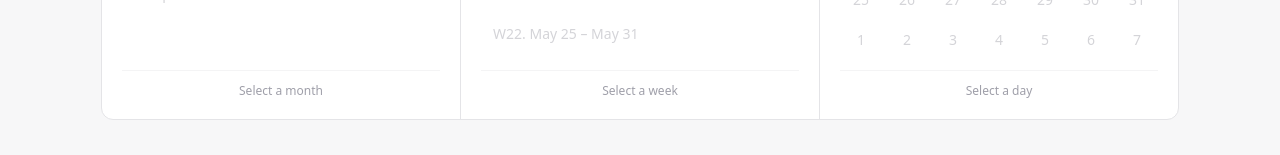
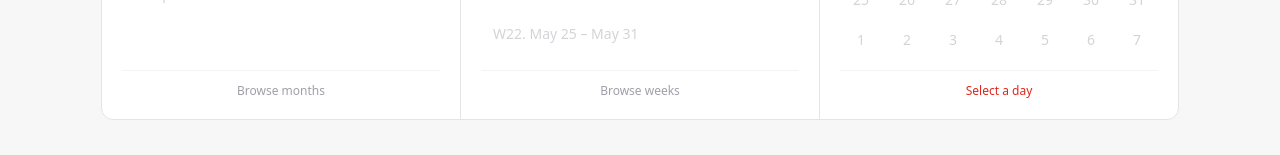
Before and after one commit to nermin99/skanetrafiken-delays, a React (Vite) app: page / in a window 1280 px wide. Shown: the part 645-800 px from the top of the page. Built offline with nearby package versions, Linux system fonts and the light colour scheme.

Commit message:
Make UI more clear to the user which picker drives the updates

```diff
--- a/src/components/DateNavigator.tsx
+++ b/src/components/DateNavigator.tsx
@@ -39,6 +39,7 @@ function ArrowButton({
 function Panel({
   title,
   caption,
+  captionActive = false,
   onPrev,
   onNext,
   nextDisabled = false,
@@ -46,6 +47,8 @@ function Panel({
 }: {
   title: string
   caption: string
+  /** When true the picker is the one that drives the Delays table — its caption is emphasised. */
+  captionActive?: boolean
   onPrev: () => void
   onNext: () => void
   nextDisabled?: boolean
@@ -59,7 +62,12 @@ function Panel({
         <ArrowButton dir="next" onClick={onNext} disabled={nextDisabled} />
       </div>
       <div className="flex-1">{children}</div>
-      <div className="border-t border-zinc-100 pt-3 text-center text-xs text-zinc-400 dark:border-zinc-800 dark:text-zinc-500">
+      <div
+        className={[
+          'border-t border-zinc-100 pt-3 text-center text-xs dark:border-zinc-800',
+          captionActive ? 'font-medium text-brand' : 'text-zinc-400 dark:text-zinc-500',
+        ].join(' ')}
+      >
         {caption}
       </div>
     </div>
@@ -123,7 +131,8 @@ export function DateNavigator({
     <div className="flex flex-col divide-y divide-zinc-200 rounded-xl border border-zinc-200 bg-white sm:flex-row sm:divide-x sm:divide-y-0 dark:divide-zinc-700 dark:border-zinc-700 dark:bg-zinc-900">
       <Panel
         title={String(monthYear)}
-        caption="Select a month"
+        caption={granularity === 'months' ? 'Select a month' : 'Browse months'}
+        captionActive={granularity === 'months'}
         onPrev={() => setMonthYear((y) => y - 1)}
         onNext={() => setMonthYear((y) => y + 1)}
         nextDisabled={isYearInFuture(monthYear + 1)}
@@ -134,7 +143,8 @@ export function DateNavigator({
       {granularity !== 'months' && (
         <Panel
           title={monthName(weekMonth.year, weekMonth.month)}
-          caption="Select a week"
+          caption={granularity === 'weeks' ? 'Select a week' : 'Browse weeks'}
+          captionActive={granularity === 'weeks'}
           onPrev={() => setWeekMonth((m) => shiftMonth(m, -1))}
           onNext={() => setWeekMonth((m) => shiftMonth(m, 1))}
           nextDisabled={monthIsFuture(shiftMonth(weekMonth, 1))}
@@ -147,6 +157,7 @@ export function DateNavigator({
         <Panel
           title={monthName(dayMonth.year, dayMonth.month)}
           caption="Select a day"
+          captionActive
           onPrev={() => setDayMonth((m) => shiftMonth(m, -1))}
           onNext={() => setDayMonth((m) => shiftMonth(m, 1))}
           nextDisabled={monthIsFuture(shiftMonth(dayMonth, 1))}
```
